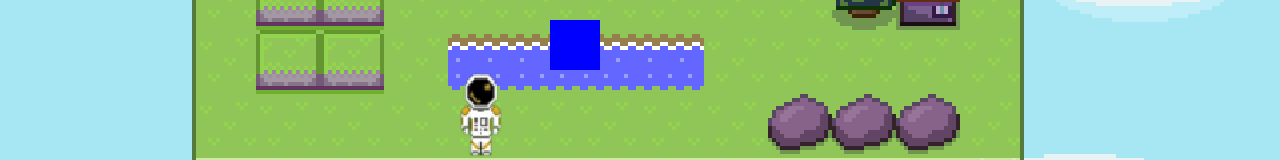
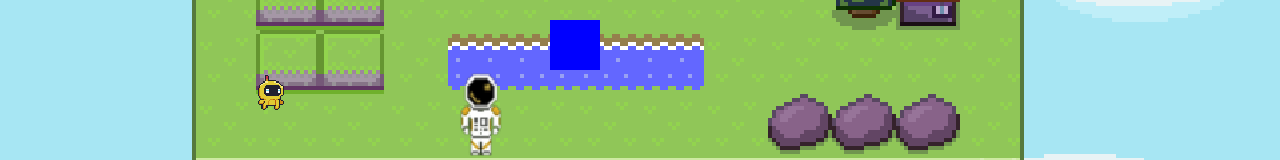
Before and after one commit to Vladimir563/wild-space-ui, a React (Vite) app in the folder wild-space-ui/: page / in a window 1280 px wide. Shown: the part 330-490 px from the top of the page. Built offline with nearby package versions, Linux system fonts and the light colour scheme.

Commit message:
6 - Рефакторинг, добавление класса GameObject.

```diff
--- a/wild-space-ui/src/components/GameCanvas/GameCanvas.jsx
+++ b/wild-space-ui/src/components/GameCanvas/GameCanvas.jsx
@@ -2,7 +2,10 @@ import './GameCanvas.css';
 import SkyImage from '../../assets/sky.png';
 import Ground from '../Ground';
 import Hero from '../Hero';
+import GameObject from '../GameObject/GameObject';
+import { Vector2 } from '../../services/sprite-service';
 import { Component } from 'react';
+import { ImgLoaderService } from '../../services/img-loader-service';
 
 
 export default class GameCanvas extends Component {
@@ -13,6 +16,9 @@ export default class GameCanvas extends Component {
       isDisplayInterface: false,
     };
     this.toggleDisplayInterface = this.toggleDisplayInterface.bind(this);
+
+    this.imgLoaderService = new ImgLoaderService();
+    this.images = this.imgLoaderService.loadGameObjectImages();
   }
 
   toggleDisplayInterface(isDisplayInterface) {
@@ -20,18 +26,32 @@ export default class GameCanvas extends Component {
   }
 
   render(){
+    // сделать загрузку всех игровых объектов через .map в return()
     const objects= [
-      { id: 1, x: 550, y: 350, width: 50, height: 50, zIndex: 2, name: "Computer" }
+      { id: 1, position: new Vector2(550, 350), frameSize: new Vector2(50, 50), hFrames: 1, vFrames: 1, frame: 0, scale: 1, name: "Computer" },
+      { id: 2, position: new Vector2(250, 400), frameSize: new Vector2(40, 40), hFrames: 11, vFrames: 1, frame: 0, scale: 1, name: "ClrPet" }
     ];
 
     const {isDisplayInterface} = this.state;
+    const crlPet = objects.find((item) => item.name === 'ClrPet');
 
     return (
       <div
         className="game-canvas"
         style={{backgroundImage: `url(${SkyImage})`}}>
           <Ground />
-          <Hero objects={objects} toggleDisplayInterface={this.toggleDisplayInterface}/>
+          <Hero
+            objects={objects}
+            toggleDisplayInterface={this.toggleDisplayInterface}/>
+          <GameObject
+            frameSize={crlPet.frameSize}
+            position={crlPet.position}
+            hFrames={crlPet.hFrames}
+            vFrames={crlPet.vFrames}
+            frame={crlPet.frame}
+            scale={crlPet.scale}
+            image={this.images.get(crlPet.name)}/>
+
           <div className='simpleComponent'></div>
           <div
             className='interface'
--- /dev/null
+++ b/wild-space-ui/src/components/GameObject/GameObject.css
@@ -0,0 +1,4 @@
+.game-object {
+    background-repeat: no-repeat;
+    position: absolute;
+}
--- /dev/null
+++ b/wild-space-ui/src/components/GameObject/GameObject.jsx
@@ -0,0 +1,45 @@
+import { Component } from "react";
+import { SpriteService } from '../../services/sprite-service';
+import './GameObject.css';
+
+export default class GameObject extends Component {
+    constructor(props) {
+        super(props);
+        this.spriteService = new SpriteService({
+            frameSize: this.props.frameSize,
+            hFrames: this.props.hFrames,
+            vFrames: this.props.vFrames,
+            frame: this.props.frame,
+            scale: this.props.scale
+            });
+
+        this.state = {
+            sprite: this.spriteService.getSprite(),
+            position: this.props.position,
+            image: this.props.image
+        }
+    }
+
+    render() {
+    const { sprite, position, image } = this.state;
+    const backgroundSize = sprite.frameSize.x * sprite.hFrames;
+    const frameXPos = sprite.frameMap.get(sprite.frame).x;
+    const frameYPos = sprite.frameMap.get(sprite.frame).y;
+
+    return (
+        <div
+        className="game-object"
+        style={
+            {
+                backgroundImage: `url(${image})`,
+                width: `${sprite.frameSize.x}px`,
+                height: `${sprite.frameSize.y}px`,
+                backgroundSize: `${backgroundSize}px`,
+                backgroundPosition: `${-frameXPos}px ${-frameYPos}px`,
+                top: position.y,
+                left: position.x
+            }}>
+        </div>
+        );
+    };
+}
--- /dev/null
+++ b/wild-space-ui/src/components/GameObject/index.js
@@ -0,0 +1,3 @@
+import GameObject from "./GameObject";
+
+export default GameObject;
--- a/wild-space-ui/src/components/Hero/Hero.jsx
+++ b/wild-space-ui/src/components/Hero/Hero.jsx
@@ -7,9 +7,8 @@ import SpaceHeroImage from '../../assets/astronaut-assets.png';
 
 export default class Hero extends Component {
 
-  constructor(/*position, speed*/){
+  constructor(){
     super();
-
     this.spriteService = new SpriteService({
       frameSize: new Vector2(60, 90),
       hFrames: 4,
@@ -19,11 +18,11 @@ export default class Hero extends Component {
     });
 
     this.state = {
-      heroSprite: this.spriteService.getCharacterSprite(),
+      heroSprite: this.spriteService.getSprite(),
       position: { x: 450, y: 400 },
       speed: 10,
       walkingAnimationIndex: 0,
-      zIndex: 4
+      zIndex: 10
     }
 
     this.engineService = new EngineService();
@@ -120,12 +119,18 @@ export default class Hero extends Component {
         position: newPosition
       });
 
+      // TODO: отображение подсказки о взаимодействии (не реализовано)
+      var allInteractableObjects = this.engineService.getAllInteractableObjects(heroSprite, position, objects);
+      if(allInteractableObjects.size > 0) {
+        console.log(allInteractableObjects);
+      }
+
     }, this.interval);
   }
 
-  handleInteraction = ({name}) => {
-    // Реализация взаимодействия с объектом
-    console.log(`Вы взаимодействуете с объектом ${name}`);
+  handleInteraction = (openEditor) => {
+    const {toggleDisplayInterface} = this.props;
+    toggleDisplayInterface(openEditor);
   };
 
   handleKeyDown(event) {
@@ -135,16 +140,13 @@ export default class Hero extends Component {
     const computer = objects.find(x => x.name === 'Computer');
 
     if(key === 'e' && this.engineService.couldInteractWith(heroSprite, position, computer)){
-        this.handleInteraction(computer);
-        // открываем редактор кода
-        const {toggleDisplayInterface} = this.props;
-        toggleDisplayInterface(true);
+      // открываем редактор кода
+      this.handleInteraction(true);
     }
 
     if(key === 'Escape'){
       // закрываем редактор кода
-      const {toggleDisplayInterface} = this.props;
-      toggleDisplayInterface(false);
+      this.handleInteraction(false);
     }
 
     const arrowPressed = Object.values(Arrows).includes(key);
@@ -184,7 +186,7 @@ export default class Hero extends Component {
   }
 
   render() {
-    const { heroSprite, position } = this.state;
+    const { heroSprite, position, zIndex } = this.state;
     const backgroundSize = heroSprite.frameSize.x * heroSprite.hFrames;
     const frameXPos = heroSprite.frameMap.get(heroSprite.frame).x;
     const frameYPos = heroSprite.frameMap.get(heroSprite.frame).y;
@@ -200,7 +202,8 @@ export default class Hero extends Component {
                 backgroundSize: `${backgroundSize}px`,
                 backgroundPosition: `${-frameXPos}px ${-frameYPos}px`,
                 top: position.y,
-                left: position.x
+                left: position.x,
+                zIndex: zIndex
             }}>
       </div>
       );
--- a/wild-space-ui/src/services/engine-service.js
+++ b/wild-space-ui/src/services/engine-service.js
@@ -11,10 +11,10 @@ export class EngineService {
 
         return objects.some((obj) => {
           const objectRect = {
-            x: obj.x,
-            y: obj.y,
-            width: obj.width,
-            height: obj.height,
+            x: obj.position.x,
+            y: obj.position.y,
+            width: obj.frameSize.x,
+            height: obj.frameSize.y,
           };
 
           return this.isColliding(characterRect, objectRect);
@@ -23,17 +23,17 @@ export class EngineService {
 
     isColliding = (characterRect, objectRect) => {
         return (
-            characterRect.x + characterRect.speed <= objectRect.x + objectRect.width &&
-            characterRect.x + characterRect.width >= objectRect.x + characterRect.speed &&
-            characterRect.y + characterRect.speed <= objectRect.y + objectRect.height &&
+            characterRect.x + characterRect.speed*2.5 <= objectRect.x + objectRect.width &&
+            characterRect.x + characterRect.width >= objectRect.x + characterRect.speed*2.5 &&
+            characterRect.y + characterRect.height - (characterRect.speed*2) <= objectRect.y + objectRect.height &&
             characterRect.y + characterRect.height >= objectRect.y + characterRect.speed
         );
     };
 
     couldInteractWith = (heroSprite, position, obj) => {
-        const interaction_radius = obj.width + obj.width / 2;
-        const objectCenterX = obj.x + obj.width / 2;
-        const objectCenterY = obj.y + obj.height / 2;
+        const interaction_radius = obj.frameSize.x + obj.frameSize.x / 2;
+        const objectCenterX = obj.position.x + obj.frameSize.x / 2;
+        const objectCenterY = obj.position.y + obj.frameSize.y / 2;
         const playerCenterX = position.x + heroSprite.frameSize.x / 2;
         const playerCenterY = position.y + heroSprite.frameSize.y / 2;
 
@@ -48,4 +48,15 @@ export class EngineService {
 
         return false;
       };
+
+    getAllInteractableObjects(heroSprite, position, objects){
+      let objectsForInteraction = new Map();
+      objects.forEach(obj => {
+        if(this.couldInteractWith(heroSprite, position, obj)){
+          objectsForInteraction.set(obj.name, true);
+        }
+      });
+
+      return objectsForInteraction;
+    }
 }
--- /dev/null
+++ b/wild-space-ui/src/services/img-loader-service.js
@@ -0,0 +1,13 @@
+import ClrPet from '../assets/clr-pet/Idle.png';
+
+export class ImgLoaderService {
+    constructor() {
+        this.gameObjectImages = new Map();
+    }
+
+    loadGameObjectImages(){
+        this.gameObjectImages.set("ClrPet", ClrPet);
+
+        return this.gameObjectImages;
+    }
+}
--- a/wild-space-ui/src/services/sprite-service.js
+++ b/wild-space-ui/src/services/sprite-service.js
@@ -19,7 +19,7 @@ export class SpriteService {
         this.buildFrameMap();
     }
 
-    getCharacterSprite() {
+    getSprite() {
         return this;
     }
 
```
